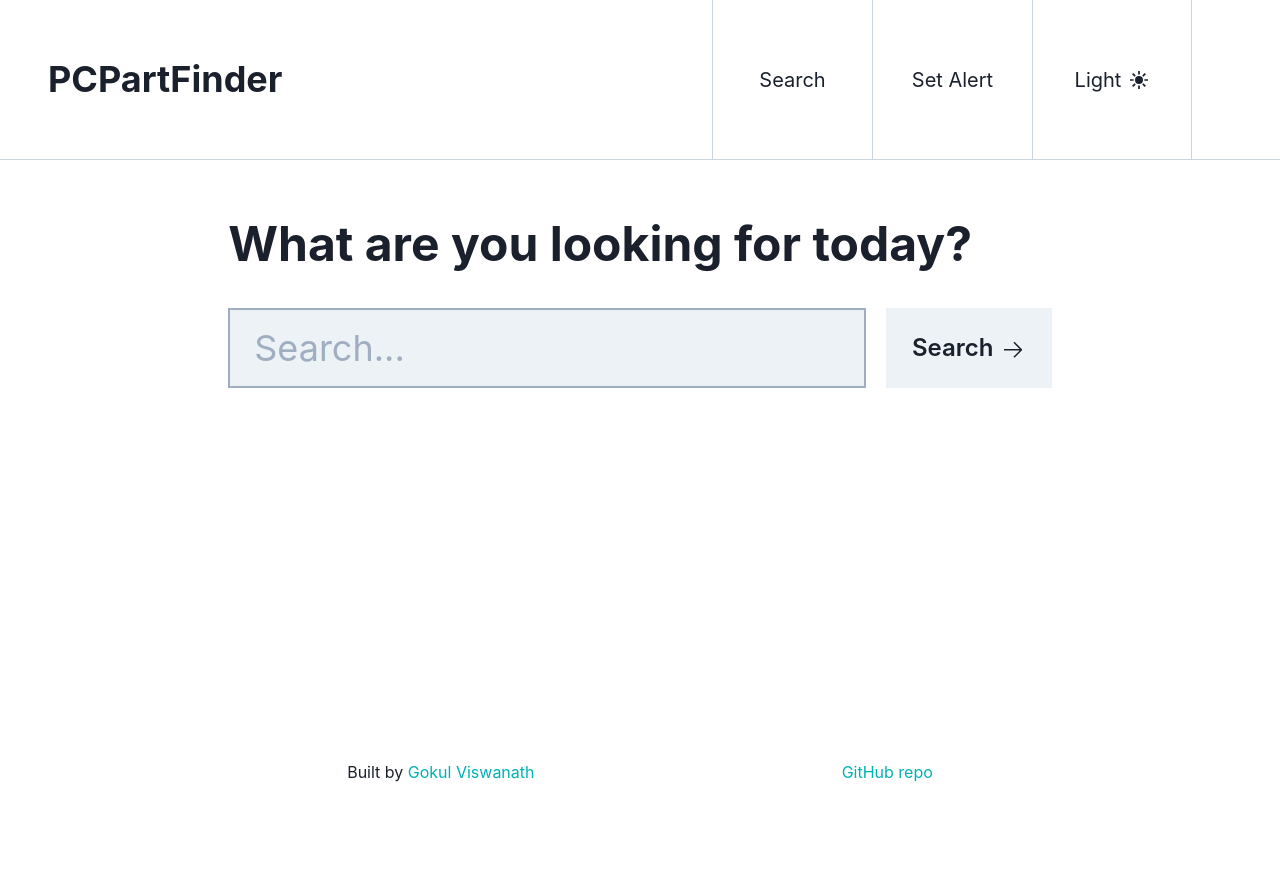
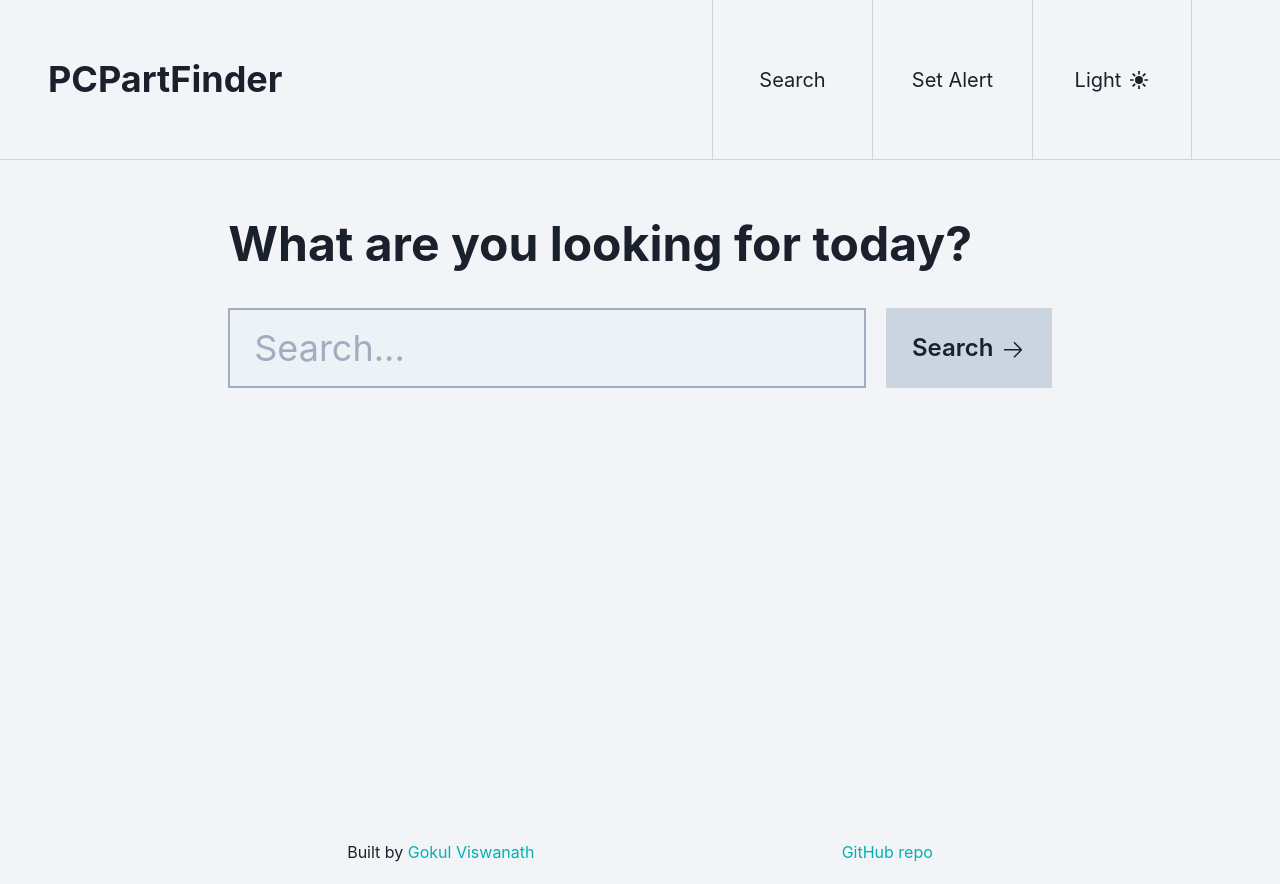
Before and after one commit to 1Gokul/pcpartfinder, a Next.js app: page / in a window 1280 px wide. Before the commit the page ends 804 px from the top, so only its background shows below. Built offline with nearby package versions, Linux system fonts and the light colour scheme; no server answers.

Commit message:
More style and layout changes

```diff
--- a/pages/index.js
+++ b/pages/index.js
@@ -7,6 +7,7 @@ import {
   Input,
   Text,
   Progress,
+  useStyleConfig
 } from "@chakra-ui/react"
 import { VscArrowRight } from "react-icons/vsc"
 import axios from "axios"
@@ -50,7 +51,6 @@ const Home = () => {
         <form onSubmit={submitQuery}>
 
           <Flex marginTop={5} direction={{ base: "column", md: "row" }}>
-
             <Input
               size="xl"
               variant="filled"
@@ -59,16 +59,13 @@ const Home = () => {
               borderColor="gray.400"
               value={inputQuery}
               onChange={({ target }) => setInputQuery (target.value)}
+              focusBorderColor="cyan.500"
               isDisabled={formDisabled}
               isRequired={true}
             />
             <Button
               type="submit"
-              marginLeft= {5}
-              alignSelf="flex-end"
-              fontSize="2xl"
-              marginTop={{ base: 5, md: 0 }}
-              padding={10}
+              sx={useStyleConfig("SearchButton")}
               isDisabled={formDisabled}
             >
               Search
--- a/src/components/Header.js
+++ b/src/components/Header.js
@@ -1,4 +1,4 @@
-import { VscMenu, VscClose } from "react-icons/vsc"
+
 import {
   Flex,
   Heading,
@@ -7,6 +7,7 @@ import {
   useColorMode,
   useStyleConfig,
 } from "@chakra-ui/react"
+import { VscMenu, VscClose } from "react-icons/vsc"
 import { IoSunnySharp, IoMoonSharp } from "react-icons/io5"
 import Link from "next/link"
 import { useState } from "react"
--- a/src/components/Layout.js
+++ b/src/components/Layout.js
@@ -1,13 +1,14 @@
-import { Flex, Link as ChakraLink, Text } from "@chakra-ui/react"
+import { Flex, Link as ChakraLink, Text, useStyleConfig } from "@chakra-ui/react"
 import Link from "next/link"
 import Head from "next/head"
+
 import Header from "./Header"
 
 const description =
   "Search for PC components and peripherals from all major Indian stores!"
 
 const Layout = props => (
-  <Flex direction="column" margin="0 auto">
+  <Flex sx={useStyleConfig("ColorModeStyles")} direction="column" margin="0 auto">
     <Head>
       <meta name="viewport" content="width=device-width, initial-scale=1" />
       <meta charSet="utf-8" />
@@ -43,7 +44,7 @@ export const Container = props => (
     direction="column"
     marginX="auto"
     marginTop={5}
-    minH="70vh"
+    minH="80vh"
     minW="70vw"
     maxW={{ base: "95vw", md: "75vw" }}
     padding={{ base: 5, md: 10 }}
--- a/styles/theme.js
+++ b/styles/theme.js
@@ -64,6 +64,25 @@ const components = {
       borderColor: colorMode === "dark"? "gray.600" : "gray.300",
     })
   },
+  SearchButton: {
+    baseStyle: ({ colorMode }) => ({
+      bgColor: colorMode === "dark"?  "gray.800": "gray.300",
+      transition: "0.2s linear",
+      marginLeft: 5,
+      alignSelf:"flex-end",
+      fontSize:"2xl",
+      padding: 10,
+      marginTop: { base: 5, md: 0 },
+      _hover:{ textDecoration: "none", bgColor: "cyan.600", color: "gray.50" }
+    })
+  },
+  ColorModeStyles: {
+    baseStyle: ({ colorMode }) => ({
+      bgColor: colorMode === "dark"?  "#001114": "#F3F4F7",
+      transition: "0.2s linear"
+    })
+  },
+
 }
 
 export default extendTheme({ config, colors, components })
```
